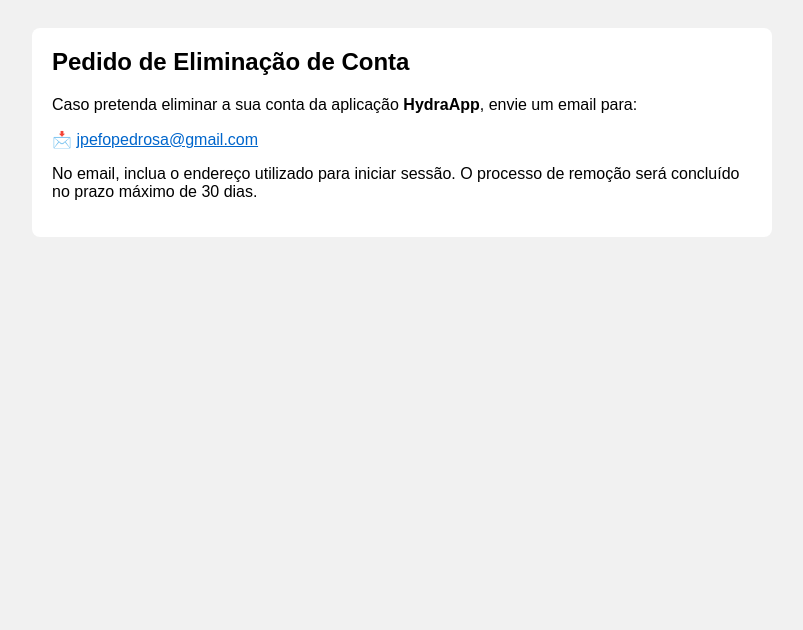
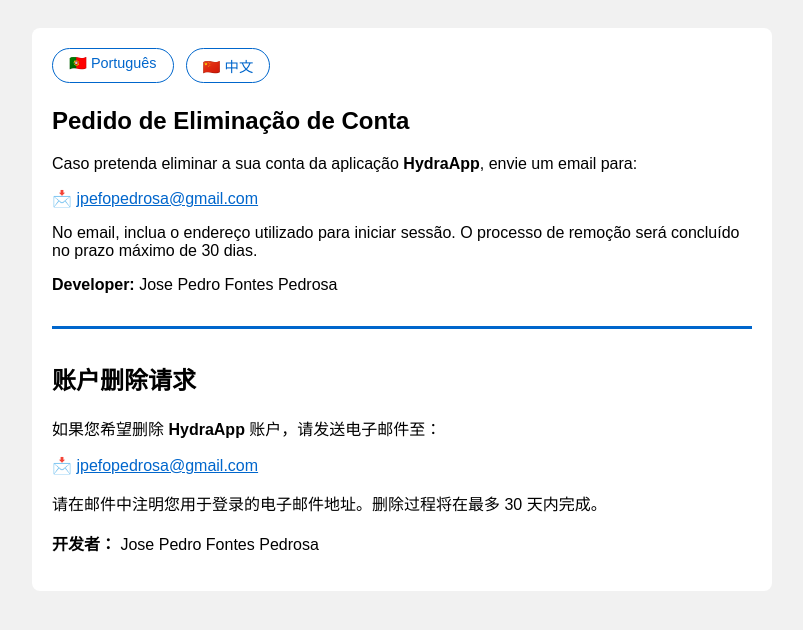
Before and after one commit to jpfpedrosa/hydraapp-privacy, a plain HTML site: page delete-account.html in a window 1280 px wide. Shown: the whole page, without its empty margins (238-1041 px from the left). Drawn offline with Linux system fonts and the light colour scheme.

Commit message:
Enhance delete-account.html with language options
Added multilingual support for account deletion request page.

```diff
--- a/delete-account.html
+++ b/delete-account.html
@@ -1,17 +1,46 @@
 <!DOCTYPE html>
-<html lang="pt">
+<html>
 <head>
   <meta charset="UTF-8">
-  <title>Eliminação de Conta - HydraApp</title>
+  <title>Eliminação de Conta - HydraApp | 账户删除</title>
   <style>
     body { font-family: Arial, sans-serif; padding: 20px; background: #f1f1f1; }
     .box { background: #fff; padding: 20px; border-radius: 8px; max-width: 700px; margin: auto; }
     h2 { margin-top: 0; }
     a { color: #0066cc; }
+    .lang-switcher {
+      display: flex;
+      gap: 12px;
+      margin-bottom: 24px;
+    }
+    .lang-switcher a {
+      padding: 6px 16px;
+      border: 1px solid #0066cc;
+      border-radius: 20px;
+      font-size: 0.9rem;
+      text-decoration: none;
+    }
+    .lang-switcher a:hover {
+      background: #0066cc;
+      color: #fff;
+    }
+    .lang-divider {
+      border: none;
+      border-top: 3px solid #0066cc;
+      margin: 32px 0;
+    }
   </style>
 </head>
 <body>
   <div class="box">
+
+    <div class="lang-switcher">
+      <a href="#pt">🇵🇹 Português</a>
+      <a href="#zh">🇨🇳 中文</a>
+    </div>
+
+    <!-- ========== PORTUGUÊS ========== -->
+    <div id="pt">
       <h2>Pedido de Eliminação de Conta</h2>
       <p>
         Caso pretenda eliminar a sua conta da aplicação <strong>HydraApp</strong>,
@@ -23,6 +52,30 @@
       <p>
         No email, inclua o endereço utilizado para iniciar sessão. O processo de remoção será concluído no prazo máximo de 30 dias.
       </p>
+      <p>
+        <strong>Developer:</strong> Jose Pedro Fontes Pedrosa
+      </p>
+    </div>
+
+    <hr class="lang-divider" />
+
+    <!-- ========== 中文 ========== -->
+    <div id="zh">
+      <h2>账户删除请求</h2>
+      <p>
+        如果您希望删除 <strong>HydraApp</strong> 账户，请发送电子邮件至：
+      </p>
+      <p>
+        📩 <a href="mailto:jpefopedrosa@gmail.com">jpefopedrosa@gmail.com</a>
+      </p>
+      <p>
+        请在邮件中注明您用于登录的电子邮件地址。删除过程将在最多 30 天内完成。
+      </p>
+      <p>
+        <strong>开发者：</strong> Jose Pedro Fontes Pedrosa
+      </p>
+    </div>
+
   </div>
 </body>
 </html>
```
Lines whose indentation alone changed are shown as unchanged.
